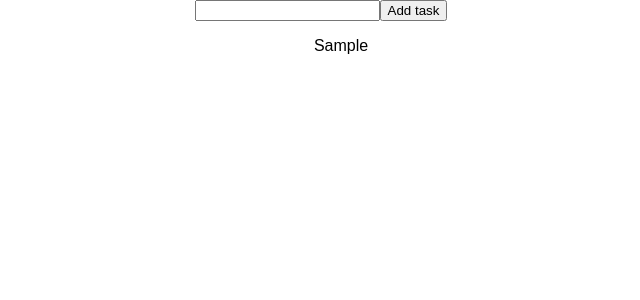
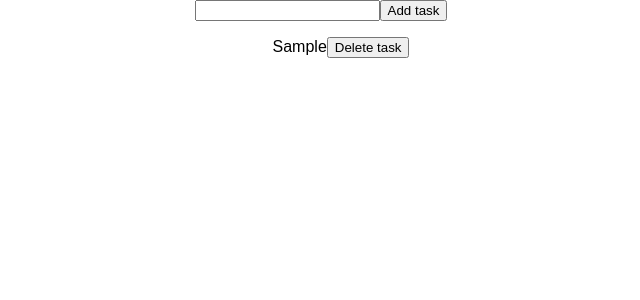
Before and after one commit to t-gafiulin/react_todo, a React (Create React App) app: page / in a window 1280 px wide. Both pictures are taken after typing "Sample" into the empty fields and a click on the button "Add task". Shown: the top 300 px of the page, without its empty margins (319-959 px from the left). Built offline with nearby package versions, Linux system fonts and the light colour scheme; the HTML template or start-up script is replaced by a standard one.

Commit message:
add button to delete task

```diff
--- a/src/components/Task.js
+++ b/src/components/Task.js
@@ -6,6 +6,9 @@ export default class Task extends Component{
 
 
     render(){
-        return <div onClick={this.props.deleteTask.bind(null, this.props.index)}>{this.props.task}</div>;
+        return <div>
+            {this.props.task}
+            <button onClick={this.props.deleteTask.bind(null, this.props.index)}>Delete task</button>
+        </div>;
     }
 }
```
